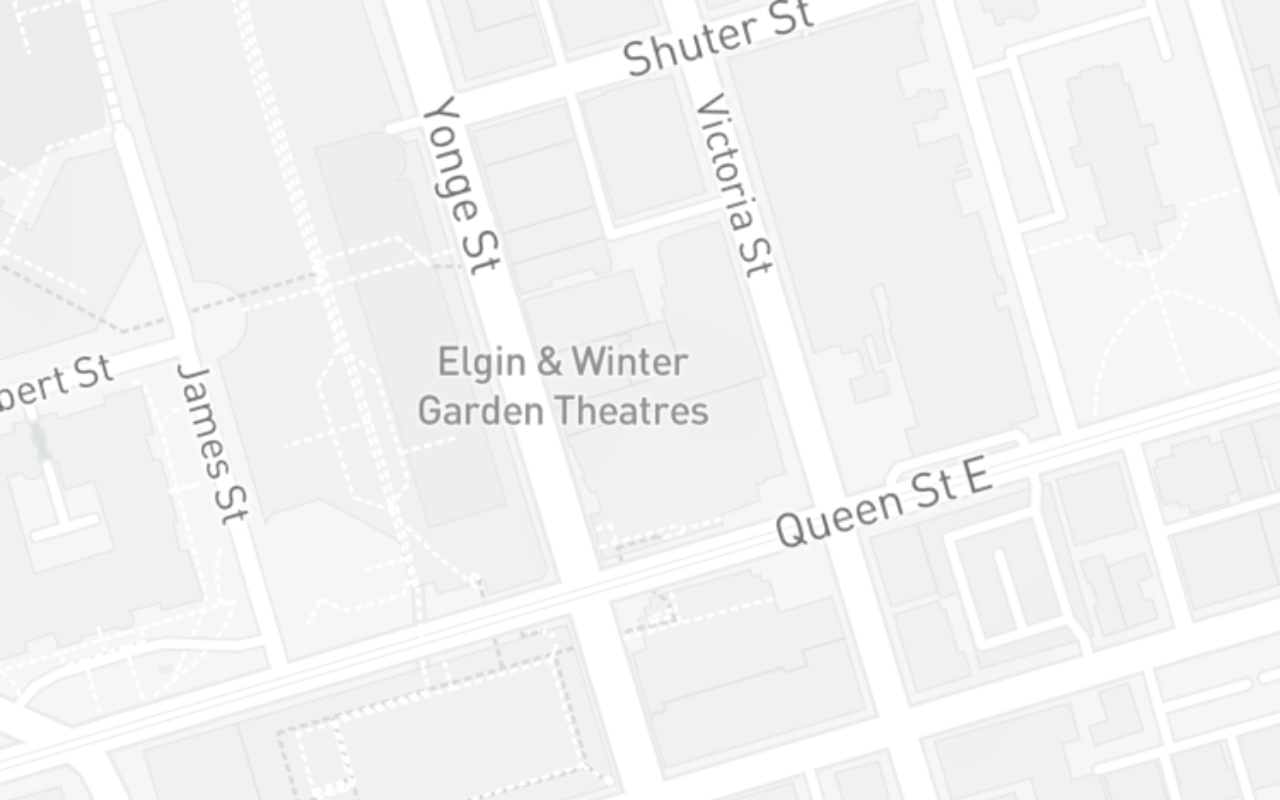
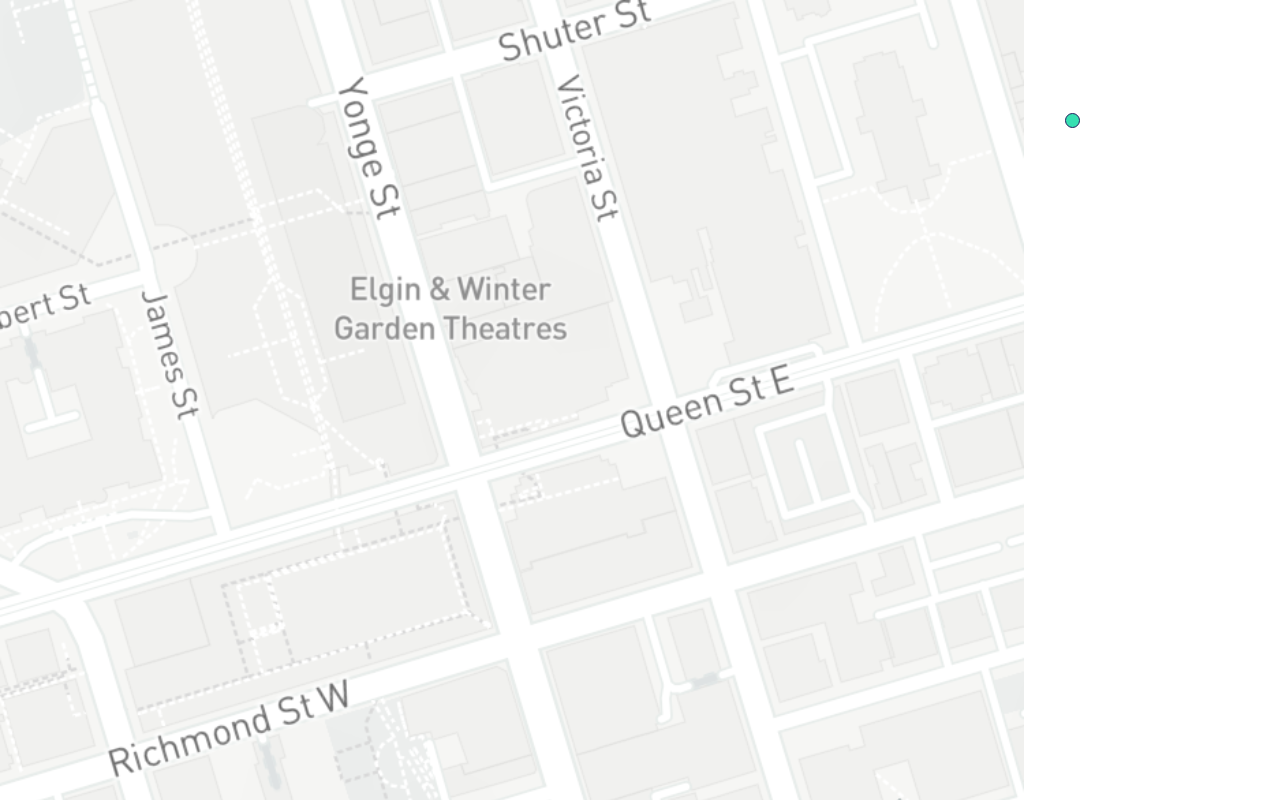
Before and after one commit to marshmallow-codes/gm-project, a React (Create React App) app in the folder app/: page / in a window 1280 px wide. Shown: the top 800 px of the page. Built offline with nearby package versions, Linux system fonts and the light colour scheme.

Commit message:
dot file

```diff
--- a/app/src/components/map/map.jsx
+++ b/app/src/components/map/map.jsx
@@ -1,12 +1,14 @@
 import React from "react";
 import map from "../../assets/logos/Frame 8.svg"
+import person from "../../assets/logos/dot.svg"
 import './map.scss';
 
 function Map(){
     return(
-        <>
-        <img className="map" src={map} alt="view of the map" />
-        </>
+        <div className="map">
+        <img className="map__area" src={map} alt="view of the map" />
+        <img className="map__person" src={person} alt="" />
+        </div>
     );
 }
 
--- a/app/src/components/map/map.scss
+++ b/app/src/components/map/map.scss
@@ -1,4 +1,14 @@
 
 .map{
-    width: 100%;
+    position: relative;
+
+    &__area{
+        width: 80%;
+    }
+
+    &__person{
+        position: absolute;
+        right: 200px;
+        top: 113px;
+    }
 }
```
Also changed, not shown: app/src/components/prototype/prototype.jsx (deleted, +0 -32 lines), app/src/assets/logos/dot.svg (renamed from app/src/assets/logos/Ellipse 8.svg).
